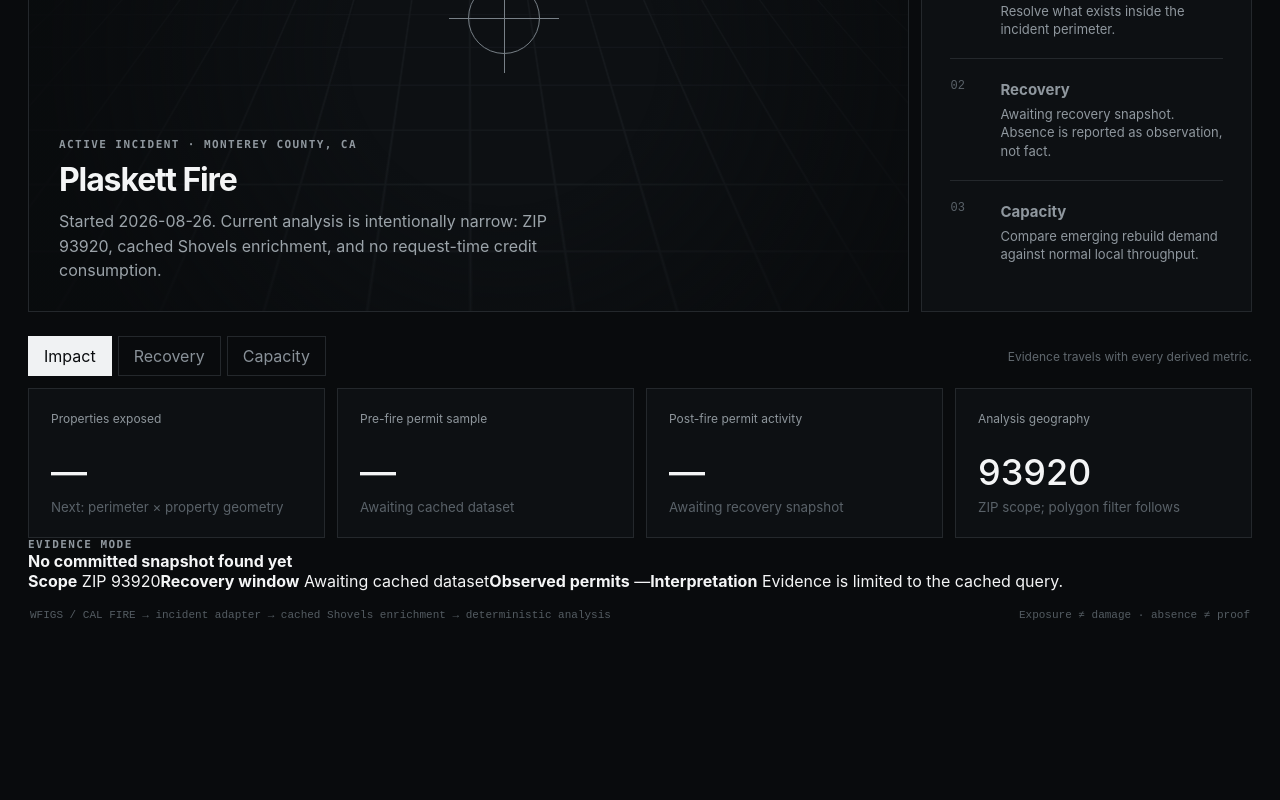
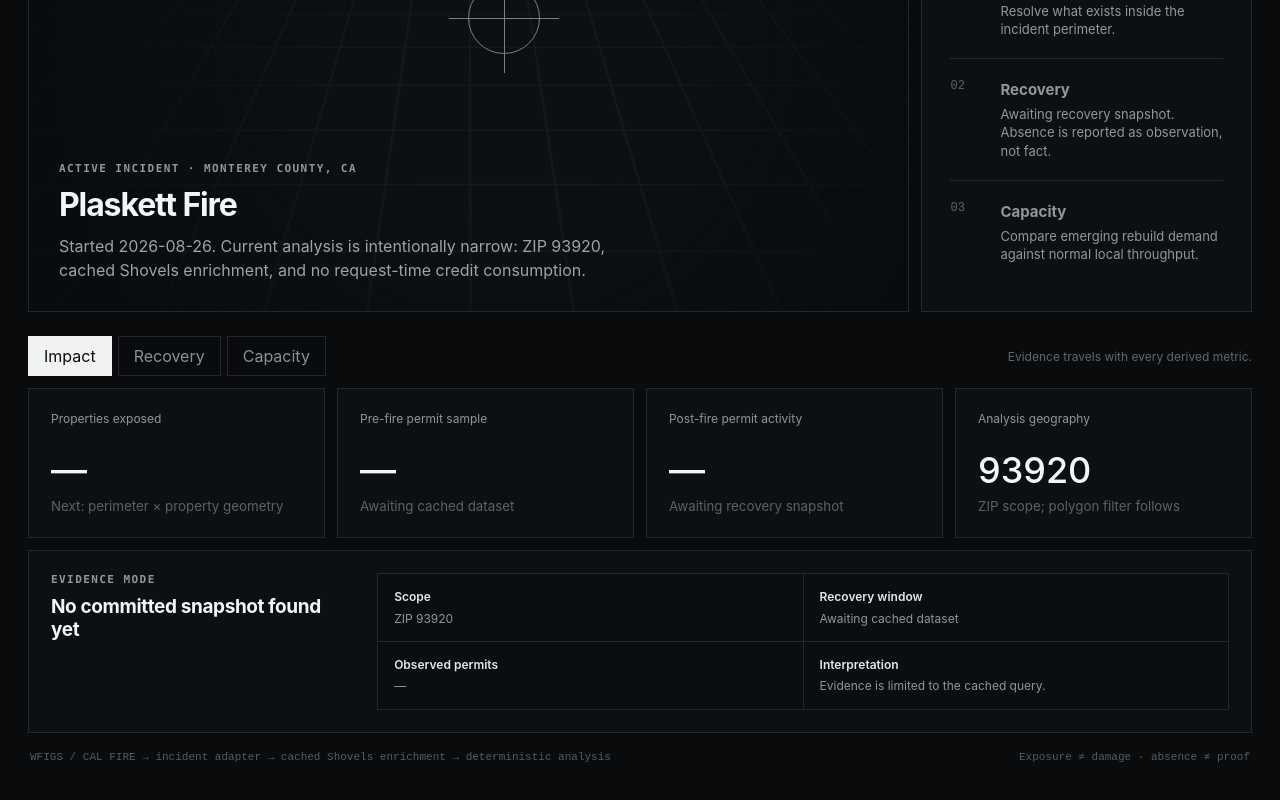
Before and after one commit to mewmix/recovery-radar, a React (Vite) app: page / in a window 1280 px wide. Shown: the part 446-1246 px from the top of the page. Before the commit the page ends 1113 px from the top, so only its background shows below. Built offline with nearby package versions, Linux system fonts and the light colour scheme; no server answers.

Commit message:
style: add evidence panel and interactive mode tabs

```diff
--- a/src/styles.css
+++ b/src/styles.css
@@ -36,12 +36,12 @@ h1 { margin: 8px 0 0; max-width: 780px; font-size: clamp(28px, 4vw, 56px); line-
 .status i { display: inline-block; width: 7px; height: 7px; margin-right: 8px; border-radius: 50%; background: #a9efba; box-shadow: 0 0 16px #a9efba77; }
 
 .hero-grid { display: grid; grid-template-columns: minmax(0, 2fr) minmax(300px, .75fr); gap: 12px; padding: 12px 0; }
-.map-stage, .incident-card, .metrics article { border: 1px solid #24282c; background: #0d1013; }
+.map-stage, .incident-card, .metrics article, .evidence-panel { border: 1px solid #24282c; background: #0d1013; }
 
 .map-stage { position: relative; min-height: 520px; overflow: hidden; }
 .map-grid { position: absolute; inset: 0; opacity: .37; background-image: linear-gradient(#23282d 1px, transparent 1px), linear-gradient(90deg, #23282d 1px, transparent 1px); background-size: 44px 44px; transform: perspective(700px) rotateX(58deg) scale(1.45) translateY(-5%); transform-origin: center; }
 .map-stage::after { content: ""; position: absolute; inset: 0; background: radial-gradient(circle at 54% 52%, transparent 0 10%, #090b0d00 28%, #090b0dd9 82%); }
-.map-copy { position: absolute; z-index: 2; left: 30px; bottom: 28px; max-width: 520px; }
+.map-copy { position: absolute; z-index: 2; left: 30px; bottom: 28px; max-width: 580px; }
 .map-copy strong { display: block; margin: 9px 0 10px; font-size: 32px; letter-spacing: -.035em; }
 .map-copy p { margin: 0; color: #9ca4aa; line-height: 1.55; }
 .crosshair { position: absolute; z-index: 2; left: 54%; top: 46%; width: 72px; height: 72px; border: 1px solid #788087; border-radius: 50%; transform: translate(-50%, -50%); }
@@ -58,15 +58,28 @@ h1 { margin: 8px 0 0; max-width: 780px; font-size: clamp(28px, 4vw, 56px); line-
 .incident-card li span { color: #8f979e; font-size: 13px; line-height: 1.4; }
 
 .tabs { display: flex; align-items: center; gap: 6px; padding: 12px 0; }
-.tabs button { border: 1px solid #24282c; background: transparent; color: #899198; padding: 9px 15px; cursor: default; }
+.tabs button { border: 1px solid #24282c; background: transparent; color: #899198; padding: 9px 15px; cursor: pointer; transition: background .14s ease, color .14s ease, border-color .14s ease; }
+.tabs button:hover { border-color: #515960; color: #d7dbde; }
 .tabs button.active { background: #f0f2f3; color: #0a0c0e; border-color: #f0f2f3; }
 .tabs span { margin-left: auto; color: #60686e; font-size: 12px; }
 
 .metrics { display: grid; grid-template-columns: repeat(4, 1fr); gap: 12px; }
 .metrics article { padding: 22px; min-height: 150px; display: flex; flex-direction: column; }
 .metrics span { color: #8e969c; font-size: 12px; }
-.metrics strong { margin-top: auto; font-size: 36px; font-weight: 550; }
-.metrics small { margin-top: 5px; color: #596168; }
+.metrics strong { margin-top: auto; font-size: 36px; font-weight: 550; overflow-wrap: anywhere; }
+.metrics small { margin-top: 5px; color: #596168; line-height: 1.4; }
+
+.evidence-panel {
+  display: grid;
+  grid-template-columns: minmax(220px, .7fr) minmax(0, 2fr);
+  gap: 28px;
+  margin-top: 12px;
+  padding: 22px;
+}
+.evidence-panel > div:first-child > strong { display: block; margin-top: 9px; font-size: 19px; letter-spacing: -.02em; }
+.evidence-facts { display: grid; grid-template-columns: repeat(2, minmax(0, 1fr)); gap: 1px; background: #24282c; border: 1px solid #24282c; }
+.evidence-facts span { background: #0b0e10; padding: 14px 16px; color: #8e969c; font-size: 12px; line-height: 1.45; }
+.evidence-facts b { display: block; margin-bottom: 4px; color: #e4e7e9; font-weight: 600; }
 
 footer { display: flex; justify-content: space-between; gap: 20px; padding: 18px 2px; color: #545c62; font: 500 11px ui-monospace, monospace; }
 
@@ -77,10 +90,11 @@ footer { display: flex; justify-content: space-between; gap: 20px; padding: 18px
   .map-stage { min-height: 430px; }
   .metrics { grid-template-columns: repeat(2, 1fr); }
   .tabs span { display: none; }
+  .evidence-panel { grid-template-columns: 1fr; }
 }
 
 @media (max-width: 540px) {
-  .metrics { grid-template-columns: 1fr; }
+  .metrics, .evidence-facts { grid-template-columns: 1fr; }
   .map-stage { min-height: 380px; }
   footer { flex-direction: column; }
 }
```
